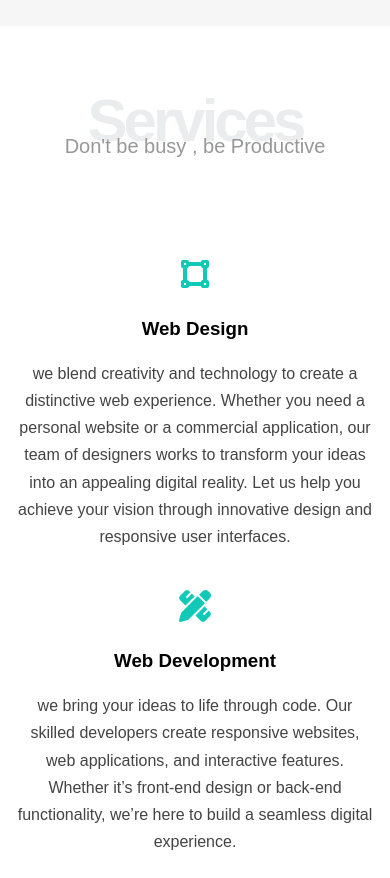
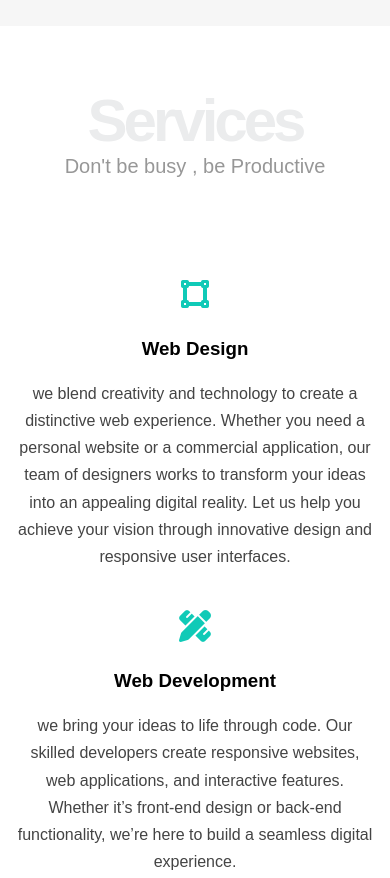
Before and after one commit to Ahmed22193/Ahmed-Hmada, a plain HTML site: page index.html in a window 390 px wide. Shown: the part 2100-2978 px from the top of the page. Drawn offline with Linux system fonts and the light colour scheme.

Commit message:
update image

```diff
--- a/css/leon.css
+++ b/css/leon.css
@@ -47,7 +47,7 @@ body{
     margin: 0;
 }
 .special-heading + p {
-    margin: -30px 0 0;
+    /* margin: -30px 0 0; */
     font-size: 20px;
     text-align: center;
     color: #979797;
@@ -55,9 +55,6 @@ body{
 @media (max-width:767px) {
     .special-heading{
         font-size:60px;
-    }
-    .special-heading + p{
-        margin: -20px 0 0;
     }
 }
 .parent{
@@ -354,8 +351,8 @@ body{
     .about .about-content .image img{
         width: calc(330px - 60px);
         height: calc(330px - 70px);
-        box-shadow: 0 0 20px 10px #10cab7 ;
-    }
+/*         box-shadow: 0 0 20px 10px #10cab7 ;
+ */    }
     .about .about-content .image::after{
         display: none;
     }
@@ -373,10 +370,13 @@ body{
     width: 330px;
     height: 330px;
     z-index: 5;
+
 }
 .about .about-content .image img{
     max-width: 100%;
-    box-shadow: 0 0 20px 3px #10cab7 ;
+    /* border-radius: 50%; */
+    /* background-color: #0f897d; */
+    /* box-shadow: 0 0 20px 3px #10cab7 ; */
 }
 .about .about-content .image::before{
     position: absolute;
```
Also changed, not shown: 1 other file.
